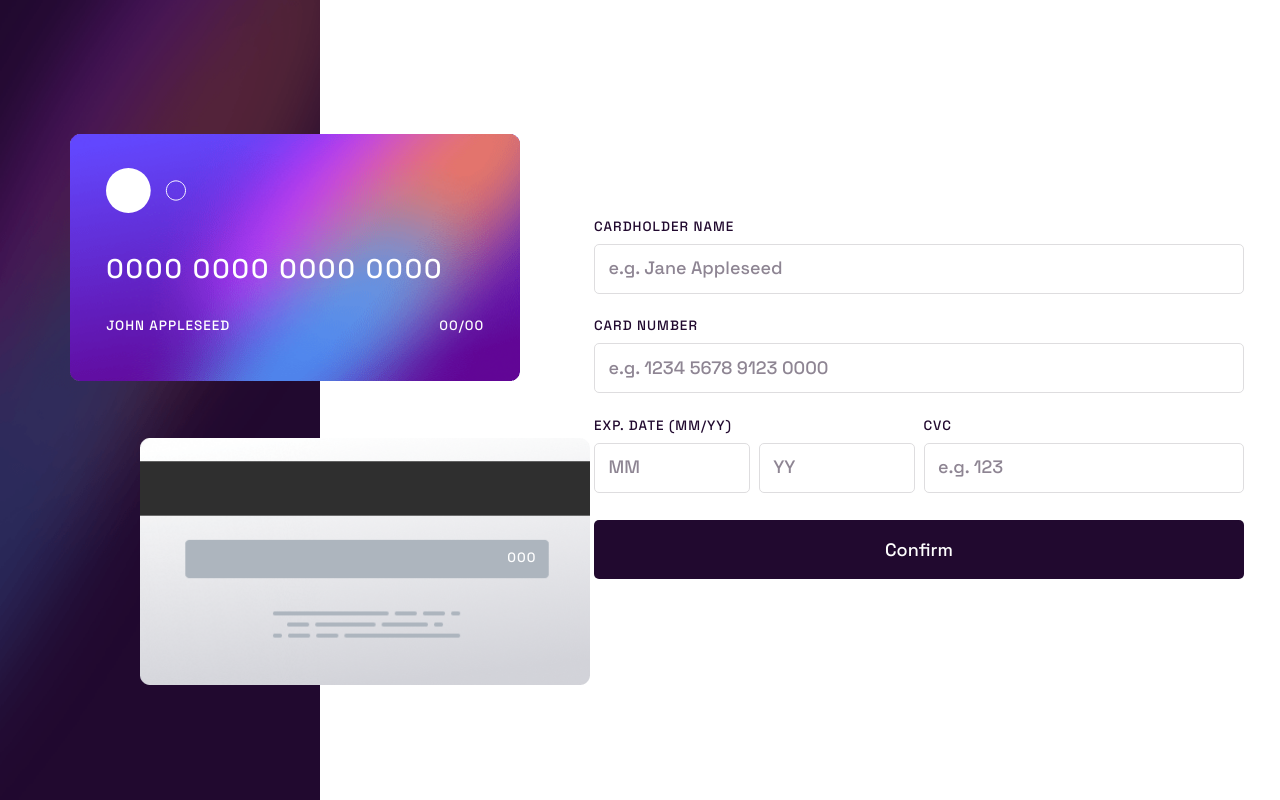
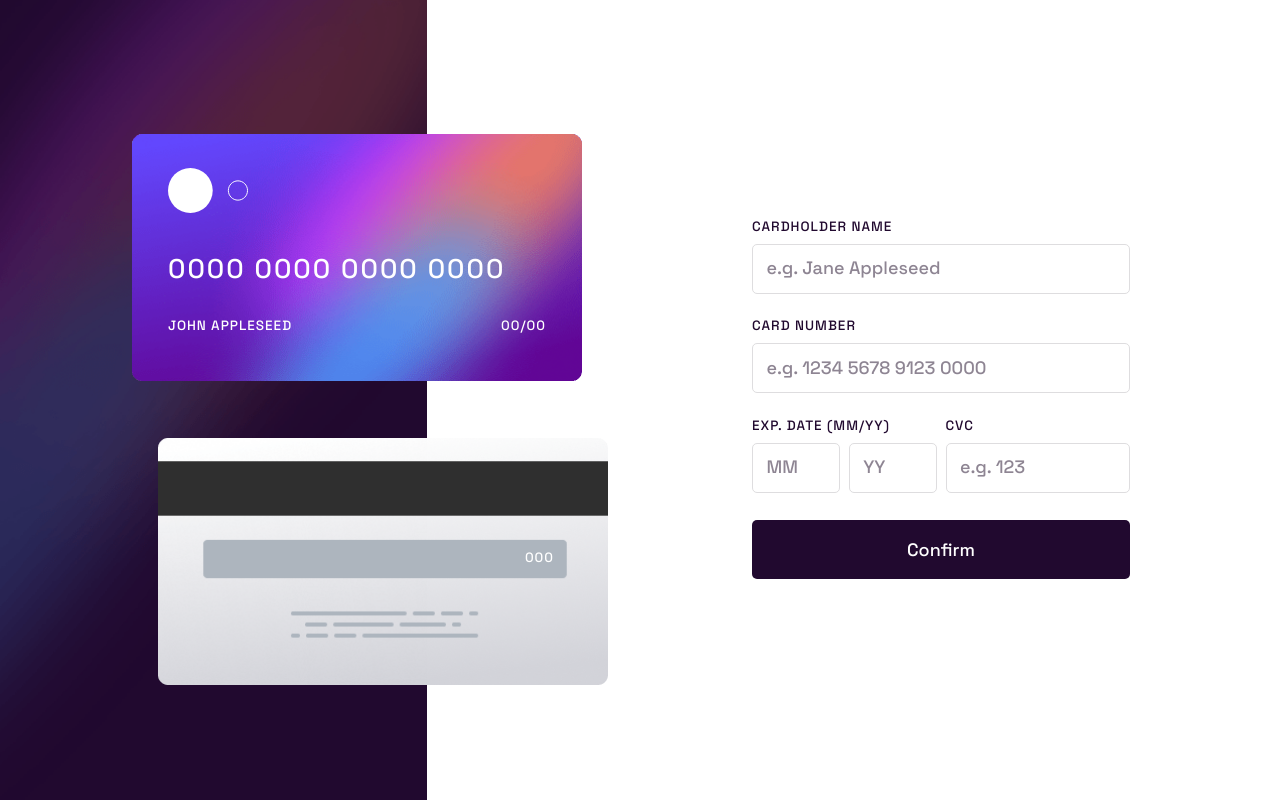
Before and after one commit to samuel-adu/interactive-card-details-form, a React (Vite) app: page / in a window 1280 px wide. Built offline with nearby package versions, Linux system fonts and the light colour scheme.

Commit message:
refactor: change form size on desktop

```diff
--- a/src/index.css
+++ b/src/index.css
@@ -38,6 +38,7 @@ img {
 }
 
 /* typography */
+
 p {
   margin-bottom: 1em;
 }
@@ -122,7 +123,7 @@ form {
   font-family: var(--ff-primary);
   font-size: 1rem;
   padding: 2em;
-  /* width: 375px; */
+  max-width: 450px;
 }
 
 ::placeholder {
@@ -199,7 +200,7 @@ input.error {
 @media screen and (min-width: 569px) {
   body {
     background-image: url(./assets/images/bg-main-desktop.png);
-    background-size: 25% 100vh;
+    background-size: 33.33% 100vh;
   }
 
   .main {
@@ -207,11 +208,13 @@ input.error {
     align-items: center;
     gap: 5em;
     min-height: 100vh;
+    justify-content: center;
   }
 
   .card-preview {
     flex-direction: column-reverse;
     width: 40%;
+    /* margin-right: 5em; */
   }
 
   .card-form {
@@ -224,13 +227,13 @@ input.error {
     padding: 2em;
   }
 
-  .card-front {
+  /* .card-front {
     margin-left: 15%;
-  }
+  } */
 
-  .card-back {
+  /* .card-back {
     margin-left: 30%;
-  }
+  } */
 
   .card-logo {
     width: 80px;
```
